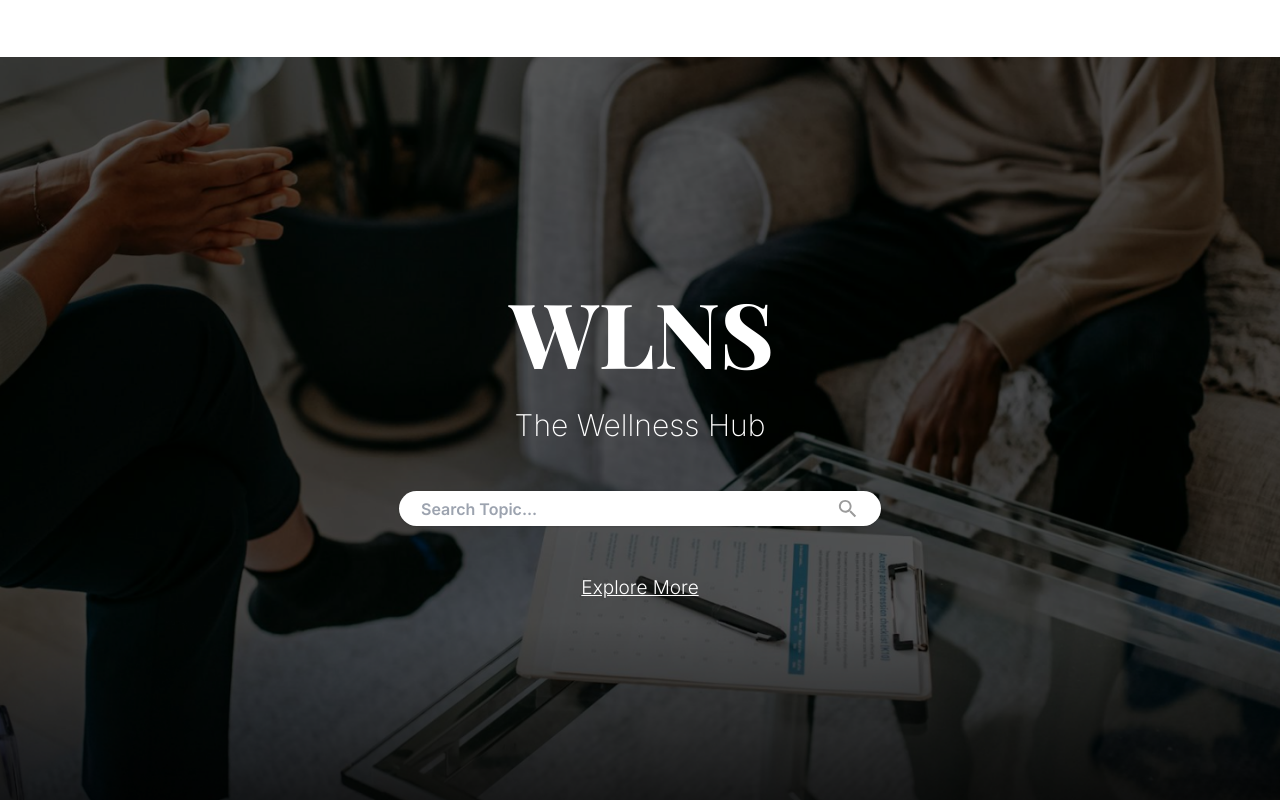
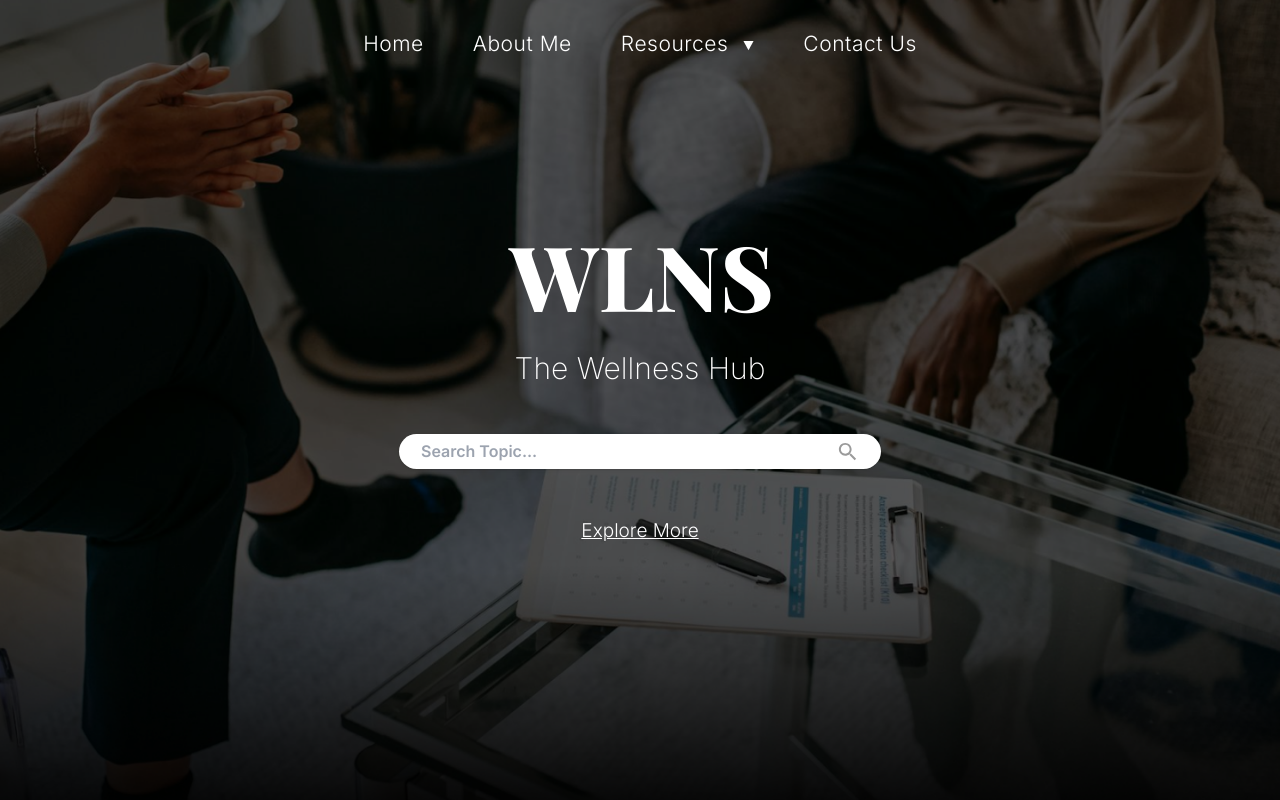
Before and after one commit to topcowmoo/areca-vestiaria, a React (Vite) app: page / in a window 1280 px wide. Shown: the top 800 px of the page. Built offline with nearby package versions, Linux system fonts and the light colour scheme; a web font is replaced by a local one.

Commit message:
refactored jsx

```diff
--- a/src/components/Navbar.jsx
+++ b/src/components/Navbar.jsx
@@ -1,18 +1,18 @@
-import { useState, useEffect, useRef } from "react";
+import { useState, useEffect } from "react";
 import { Link } from "react-router-dom";
 import { HashLink } from "react-router-hash-link";
 import { IoTriangleSharp } from "react-icons/io5";
+// import { CgMenuRound } from "react-icons/cg";
 
 function Navbar() {
   const [isResourcesOpen, setIsResourcesOpen] = useState(false);
-  const dropdownRef = useRef(null);
 
   const toggleResources = () => {
     setIsResourcesOpen(!isResourcesOpen);
   };
 
   const handleClickOutside = (event) => {
-    if (dropdownRef.current && !dropdownRef.current.contains(event.target)) {
+    if (!event.target.closest('.dropdown-menu') && !event.target.closest('.resources-toggle')) {
       setIsResourcesOpen(false);
     }
   };
@@ -25,28 +25,28 @@ function Navbar() {
   }, []);
 
   return (
-    <nav>
-      <ul className="h-[25px] justify-start items-center gap-[49px] inline-flex pt-11">
-        <li className="text-center text-white text-[21px] font-light font-['Inter'] tracking-wide">
-          <Link to="/">Home</Link>
+    <nav className="absolute top-0 left-0 w-full z-10 flex justify-center">
+      <ul className="h-[25px] flex justify-start items-center gap-[49px] pt-11">
+        <li className="text-center text-white text-[21px] font-light tracking-wide">
+          <Link to="/" className="font-['Inter']">Home</Link>
         </li>
-        <li className="text-center text-white text-[21px] font-light font-['Inter'] tracking-wide">
-          <HashLink smooth to="/#second-page">About Me</HashLink>
+        <li className="text-center text-white text-[21px] font-light tracking-wide">
+          <HashLink smooth to="/#second-page" className="font-['Inter']">About Me</HashLink>
         </li>
-        <li className="justify-start items-center gap-[5px] flex relative" ref={dropdownRef}>
-          <Link to="/all-resources" className="text-center text-white text-[21px] font-light font-['Inter'] tracking-wide">
-            Resources
-          </Link>
+        <li className="relative flex items-center gap-[11px] resources-toggle cursor-pointer">
+          <div className="text-center text-white text-[21px] font-light tracking-wide">
+            <Link to="/all-resources" className="font-['Inter']">Resources</Link>
+          </div>
           <IoTriangleSharp
-            className={`ml-1 inline-block cursor-pointer transform ${isResourcesOpen ? '' : 'rotate-180'}`}
-            onClick={toggleResources}
+            className={`ml-1 transform ${isResourcesOpen ? '' : 'rotate-180'}`}
             size={11}
             color="white"
             style={{ marginBottom: '-2px' }}
+            onClick={toggleResources}
           />
           {isResourcesOpen && (
-            <div className="absolute top-full left-0 mt-2 w-64 py-[20px] bg-black/25 backdrop-blur-[17.0px] flex-col justify-start items-start gap-[29px] inline-flex text-white rounded shadow-lg pl-5">
-              <div className="w-full flex flex-col justify-start items-start gap-[17px]">
+            <div className="dropdown-menu absolute top-full left-0 mt-2 w-64 py-[20px] bg-black/25 backdrop-blur-[17.0px] flex-col justify-start items-start gap-[17px] text-white rounded shadow-lg pl-5">
+              <div className="flex flex-col gap-2">
               <Link to="/adhd-resources" className="text-[17px] font-light font-['Inter'] tracking-wide hover:text-gray-400">ADHD Resources</Link>
               <Link to="/parenting-resources" className="text-[17px] font-light font-['Inter'] tracking-wide hover:text-gray-400">Parenting Resources</Link>
               <Link to="/couples-resources" className="text-[17px] font-light font-['Inter'] tracking-wide hover:text-gray-400">Couples Resources</Link>
@@ -59,10 +59,8 @@ function Navbar() {
             </div>
           )}
         </li>
-        <li className="justify-start items-center gap-[11px] flex">
-          <HashLink smooth to="/#contact-page" className="text-center text-white text-[21px] font-light font-['Inter'] tracking-wide">
-            Contact Us
-          </HashLink>
+        <li className="text-center text-white text-[21px] font-light tracking-wide">
+          <HashLink smooth to="/#contact-page" className="font-['Inter']">Contact Us</HashLink>
         </li>
       </ul>
     </nav>
```
Lines whose indentation alone changed are shown as unchanged.
